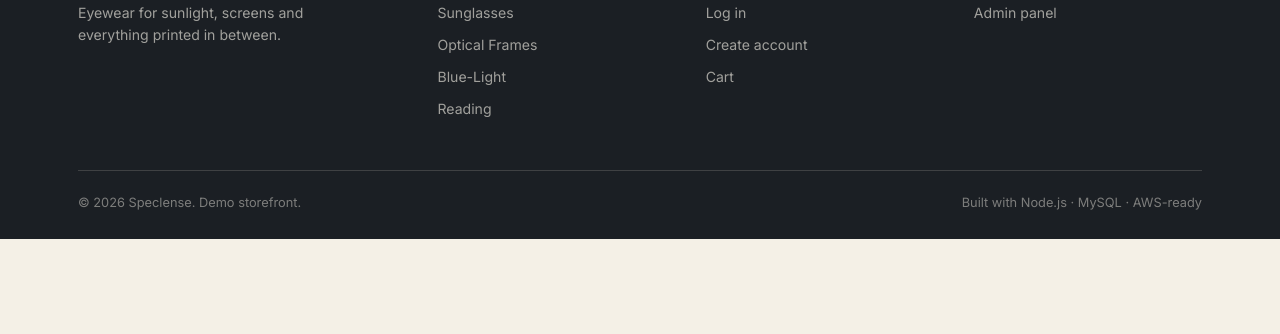
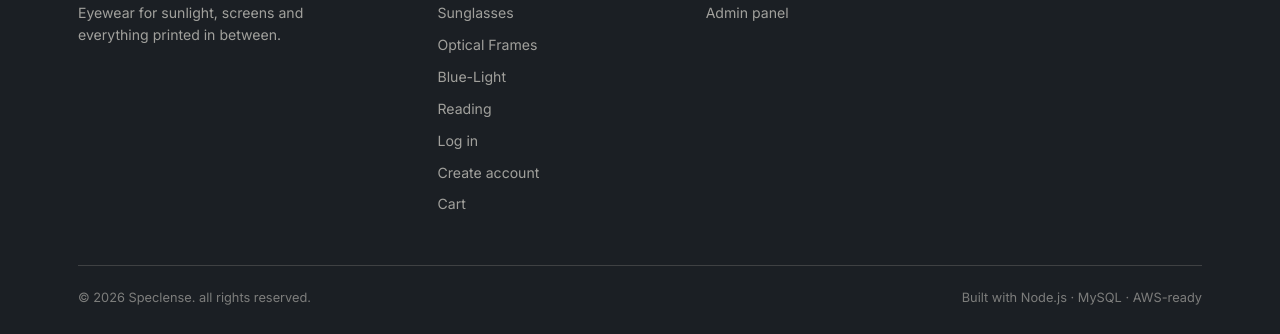
Before and after one commit to yuvitheprogrammer18/speclense-cc, a plain HTML site: page speclense/frontend/shop.html in a window 1280 px wide. Shown: the part 612-946 px from the top of the page. Before the commit the page ends 851 px from the top, so only its background shows below. Drawn offline with Linux system fonts and the light colour scheme; no server answers.

Commit message:
Update footer text and remove account section

```diff
--- a/speclense/frontend/shop.html
+++ b/speclense/frontend/shop.html
@@ -61,8 +61,6 @@
         <a href="shop.html?category=optical-frames">Optical Frames</a>
         <a href="shop.html?category=blue-light">Blue-Light</a>
         <a href="shop.html?category=reading">Reading</a>
-      </div>
-      <div><h4>Account</h4>
         <a href="login.html">Log in</a>
         <a href="signup.html">Create account</a>
         <a href="cart.html">Cart</a>
@@ -70,7 +68,7 @@
       <div><h4>Admin</h4><a href="admin/login.html">Admin panel</a></div>
     </div>
     <div class="footer-bottom">
-      <span>© 2026 Speclense. Demo storefront.</span>
+      <span>© 2026 Speclense. all rights reserved.</span>
       <span>Built with Node.js · MySQL · AWS-ready</span>
     </div>
   </div>
```
